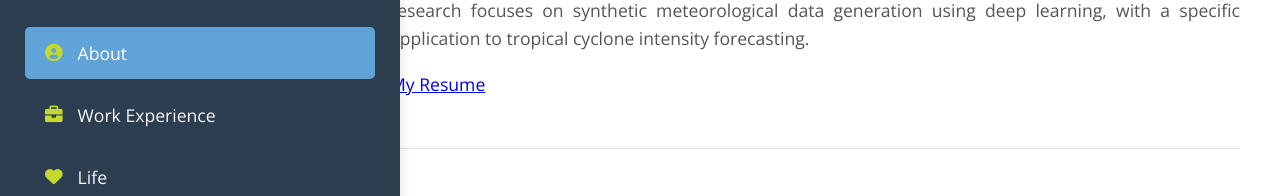
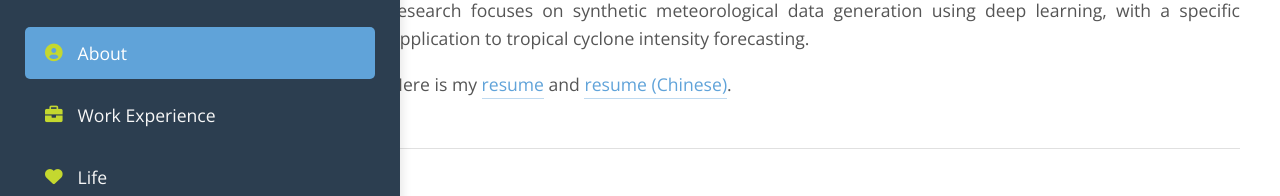
Before and after one commit to lantel-wm/lantel-wm.github.io, a plain HTML site: page index.html in a window 1280 px wide. Shown: the part 346-542 px from the top of the page. Drawn offline with nearby package versions, Linux system fonts and the light colour scheme.

Commit message:
reconstruction

```diff
--- a/style.css
+++ b/assets/css/style.css
@@ -176,12 +176,46 @@ body {
     /* 辅助色作为hover颜色 */
 }
 
-/* --- 主内容区域样式 (无变化) --- */
+/* --- 主内容区域样式 --- */
 .content {
     flex-grow: 1;
+    /* 占据剩余空间 */
     padding: 40px;
+    /* 内边距 */
     overflow-y: auto;
+    /* 允许内容滚动 */
 }
+
+/* 所有的链接默认样式 */
+.content a {
+    color: #60A3D9;
+    /* 使用主色调作为链接的默认颜色 */
+    text-decoration: none;
+    /* 移除下划线 */
+    transition: color 0.3s ease, border-bottom 0.3s ease;
+    /* 添加平滑过渡效果 */
+    border-bottom: 1px solid rgba(96, 163, 217, 0.4);
+    /* 默认添加一个细微的底边框 */
+    padding-bottom: 2px;
+    /* 链接和底边框之间留一点空隙 */
+}
+
+/* 链接鼠标悬停时 */
+.content a:hover {
+    color: #C4D82F;
+    /* 悬停时变为强调色 */
+    border-bottom: 2px solid #C4D82F;
+    /* 底边框加粗并变为强调色 */
+}
+
+/* 链接被访问过后的样式 (可选) */
+.content a:visited {
+    color: #4A8BBF;
+    /* 可以稍微暗一点的蓝色，表示已访问 */
+    border-bottom: 1px dashed rgba(74, 139, 191, 0.5);
+    /* 可以改为虚线或更淡的颜色 */
+}
+
 
 .section {
     margin-bottom: 50px;
--- a/index.html
+++ b/index.html
@@ -5,7 +5,7 @@
     <meta charset="UTF-8">
     <meta name="viewport" content="width=device-width, initial-scale=1.0">
     <title>Zhiyu Zhao's Homepage</title>
-    <link rel="stylesheet" href="style.css">
+    <link rel="stylesheet" href="assets/css/style.css">
     <link
         href="https://fonts.googleapis.com/css2?family=Open+Sans:wght@300;400;600&family=Poppins:wght@400;600;700&display=swap"
         rel="stylesheet">
@@ -16,7 +16,7 @@
     <div class="main-wrapper">
         <aside class="sidebar">
             <div class="profile-summary">
-                <img src="me.jpg" alt="Your photo" class="profile-img">
+                <img src="images/me.jpg" alt="Your photo" class="profile-img">
                 <h2>Zhiyu Zhao</h2>
                 <p class="title-tagline">@Nanjing University</p>
             </div>
@@ -55,7 +55,8 @@
                     specific application to tropical cyclone intensity forecasting.
                 </p>
                 <p>
-                    <a href="cv_zyzhao.pdf" target="_blank" title="My Resume">My Resume</a>
+                    Here is my <a href="files/cv_zyzhao_en.pdf" target="_blank" title="resume">resume</a> and <a
+                        href="files/cv_zyzhao_zh.pdf" target="_blank" title="resume (Chinese)">resume (Chinese)</a>.
                 </p>
 
             </section>
@@ -151,7 +152,7 @@
         </main>
     </div>
 
-    <script src="script.js"></script>
+    <script src="assets/js/script.js"></script>
 </body>
 
 </html>
```
Also changed, not shown: assets/js/script.js (renamed from script.js), images/me.jpg (renamed from me.jpg), 3 other files.
